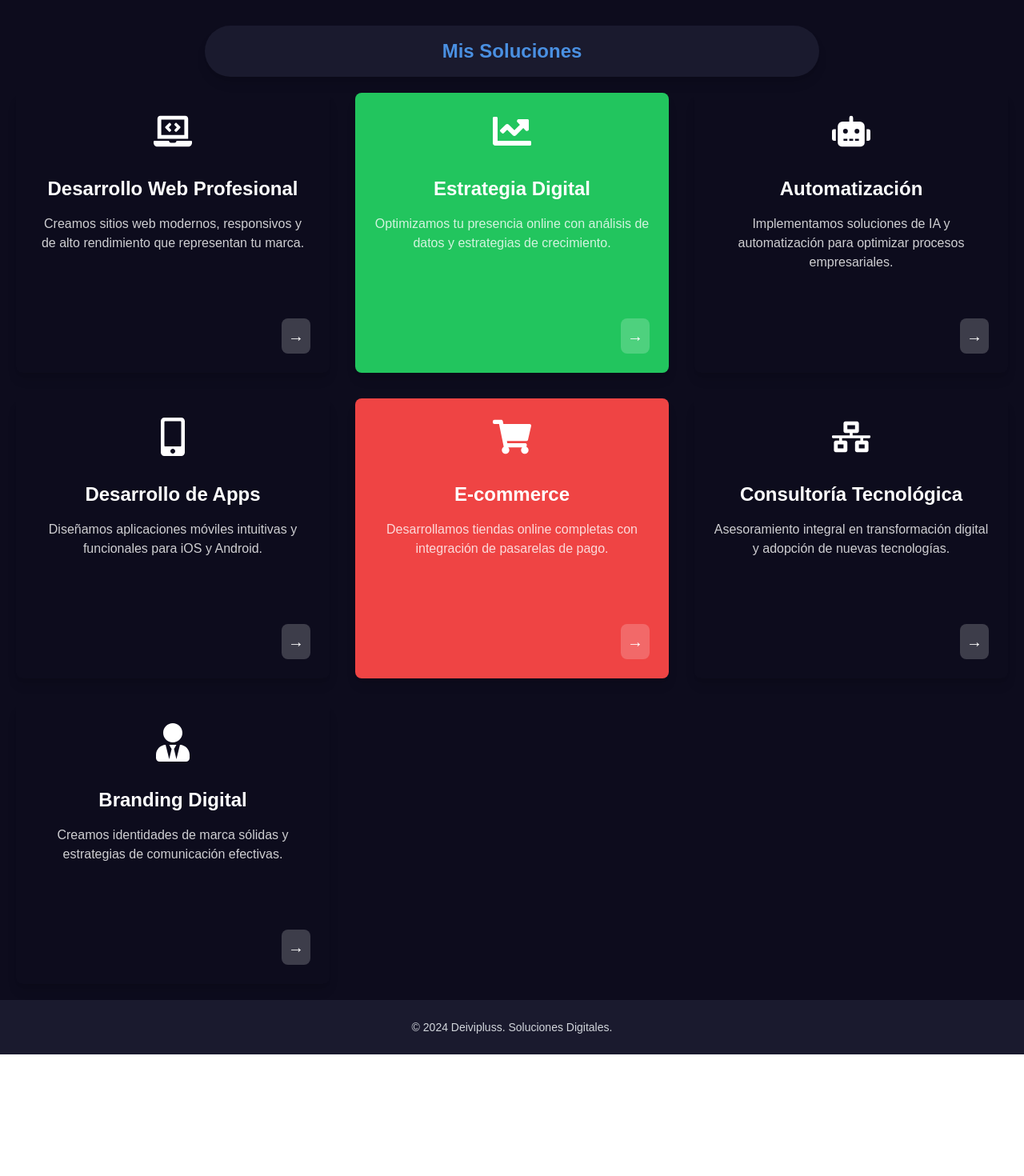
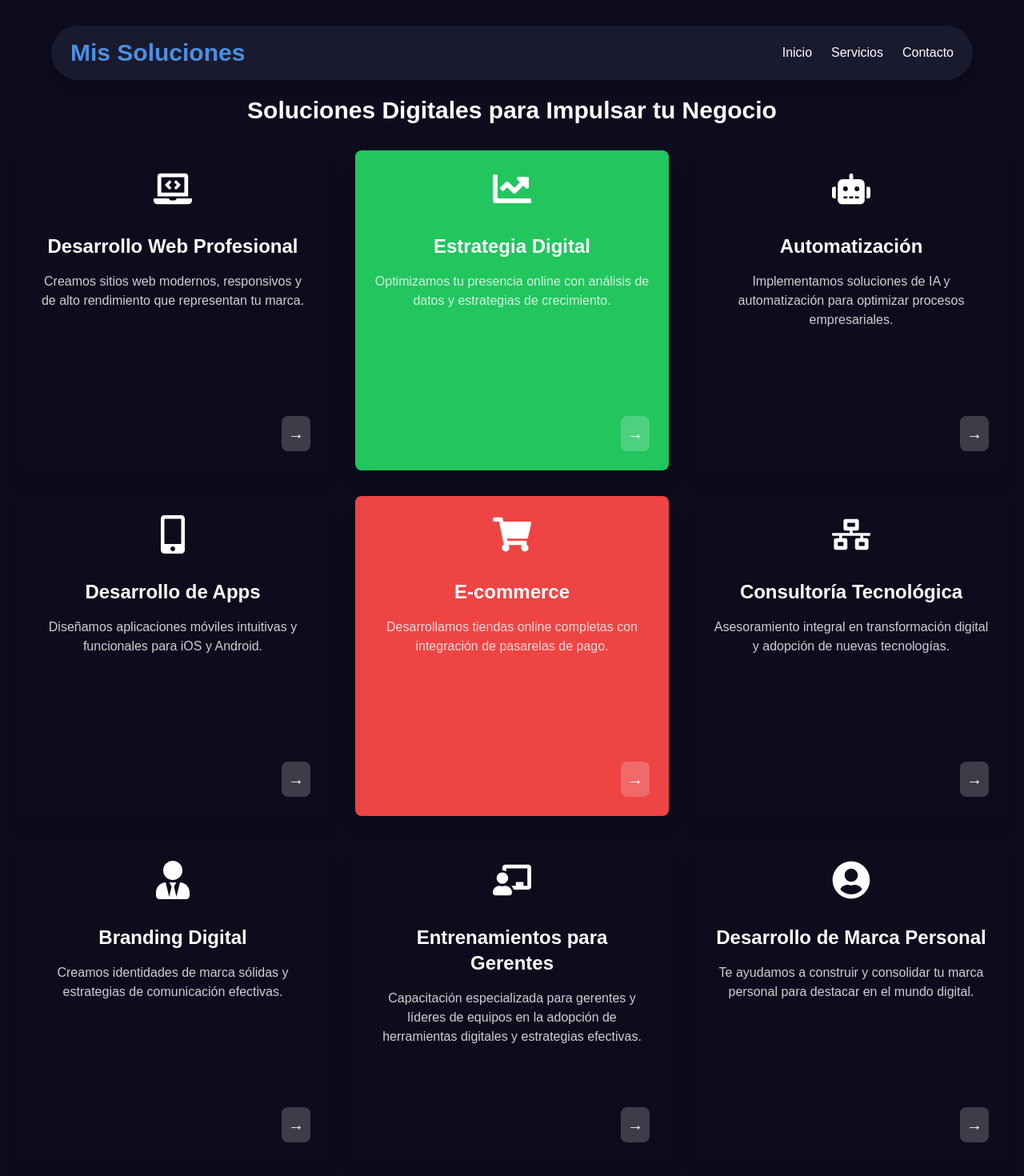
Before and after one commit to deivipluss/landing, a Next.js app: page /soluciones in a window 1280 px wide. Shown: the top 1470 px of the page at 80% size. Before the commit the page ends 1318 px from the top, so only its background shows below. Built offline with nearby package versions, Linux system fonts and the light colour scheme.

Commit message:
modificsoluciones1

```diff
--- a/app/soluciones/page.tsx
+++ b/app/soluciones/page.tsx
@@ -7,7 +7,9 @@ import {
   FaMobileAlt,
   FaShoppingCart,
   FaNetworkWired,
-  FaUserTie
+  FaUserTie,
+  FaChalkboardTeacher,
+  FaUserCircle
 } from "react-icons/fa";
 
 const SolutionCard: React.FC<{
@@ -17,9 +19,9 @@ const SolutionCard: React.FC<{
   color: string
 }> = ({ icon: Icon, title, description, color }) => (
   <div
-    className={`bg-${color}-500 text-white p-6 rounded-lg shadow-lg
+    className={`bg-${color}-500 text-white p-6 rounded-lg shadow-xl
     transform transition-all duration-300 hover:scale-105
-    flex flex-col justify-between h-[300px] md:h-[350px]`}
+    flex flex-col justify-between h-[350px] md:h-[400px]`}
   >
     <div className="flex flex-col items-center text-center space-y-4">
       <Icon className="text-4xl md:text-5xl mb-4" />
@@ -75,16 +77,38 @@ const SolutionsPage: React.FC = () => {
       title: "Branding Digital",
       description: "Creamos identidades de marca sólidas y estrategias de comunicación efectivas.",
       color: "orange"
+    },
+    {
+      icon: FaChalkboardTeacher,
+      title: "Entrenamientos para Gerentes",
+      description: "Capacitación especializada para gerentes y líderes de equipos en la adopción de herramientas digitales y estrategias efectivas.",
+      color: "yellow"
+    },
+    {
+      icon: FaUserCircle,
+      title: "Desarrollo de Marca Personal",
+      description: "Te ayudamos a construir y consolidar tu marca personal para destacar en el mundo digital.",
+      color: "pink"
     }
   ];
 
   return (
     <div className="bg-[#0D0C1D] min-h-screen overflow-hidden">
-      <header className="flex justify-center py-4 mt-8 space-x-6 bg-[#1A1A2E] shadow-lg rounded-full w-[90%] max-w-3xl mx-auto">
-        <h1 className="text-[#4A90E2] text-2xl font-bold">Mis Soluciones</h1>
+      {/* Header with Navigation */}
+      <header className="bg-[#1A1A2E] shadow-lg rounded-full w-[90%] max-w-6xl mx-auto mt-8 py-4">
+        <div className="flex justify-between items-center px-6">
+          <h1 className="text-[#4A90E2] text-3xl font-bold">Mis Soluciones</h1>
+          <nav className="space-x-6">
+            <a href="/" className="text-white hover:text-[#4A90E2]">Inicio</a>
+            <a href="#services" className="text-white hover:text-[#4A90E2]">Servicios</a>
+            <a href="#contact" className="text-white hover:text-[#4A90E2]">Contacto</a>
+          </nav>
+        </div>
       </header>
 
-      <div className="container mx-auto px-4 py-12">
+      {/* Main Content */}
+      <div className="container mx-auto px-4 py-12" id="services">
+        <h2 className="text-3xl text-white font-bold text-center mb-8">Soluciones Digitales para Impulsar tu Negocio</h2>
         <div className="grid grid-cols-1 md:grid-cols-2 lg:grid-cols-3 gap-8">
           {solutions.map((solution, index) => (
             <SolutionCard
@@ -95,8 +119,9 @@ const SolutionsPage: React.FC = () => {
         </div>
       </div>
 
-      <footer className="bg-[#1A1A2E] text-center py-6 text-gray-300 text-sm">
-        © 2024 Deivipluss. Soluciones Digitales.
+      {/* Footer */}
+      <footer className="bg-[#1A1A2E] text-center py-6 text-gray-300 text-sm" id="contact">
+        <p>© 2024 Deivipluss. Soluciones Digitales.</p>
       </footer>
     </div>
   );
```
